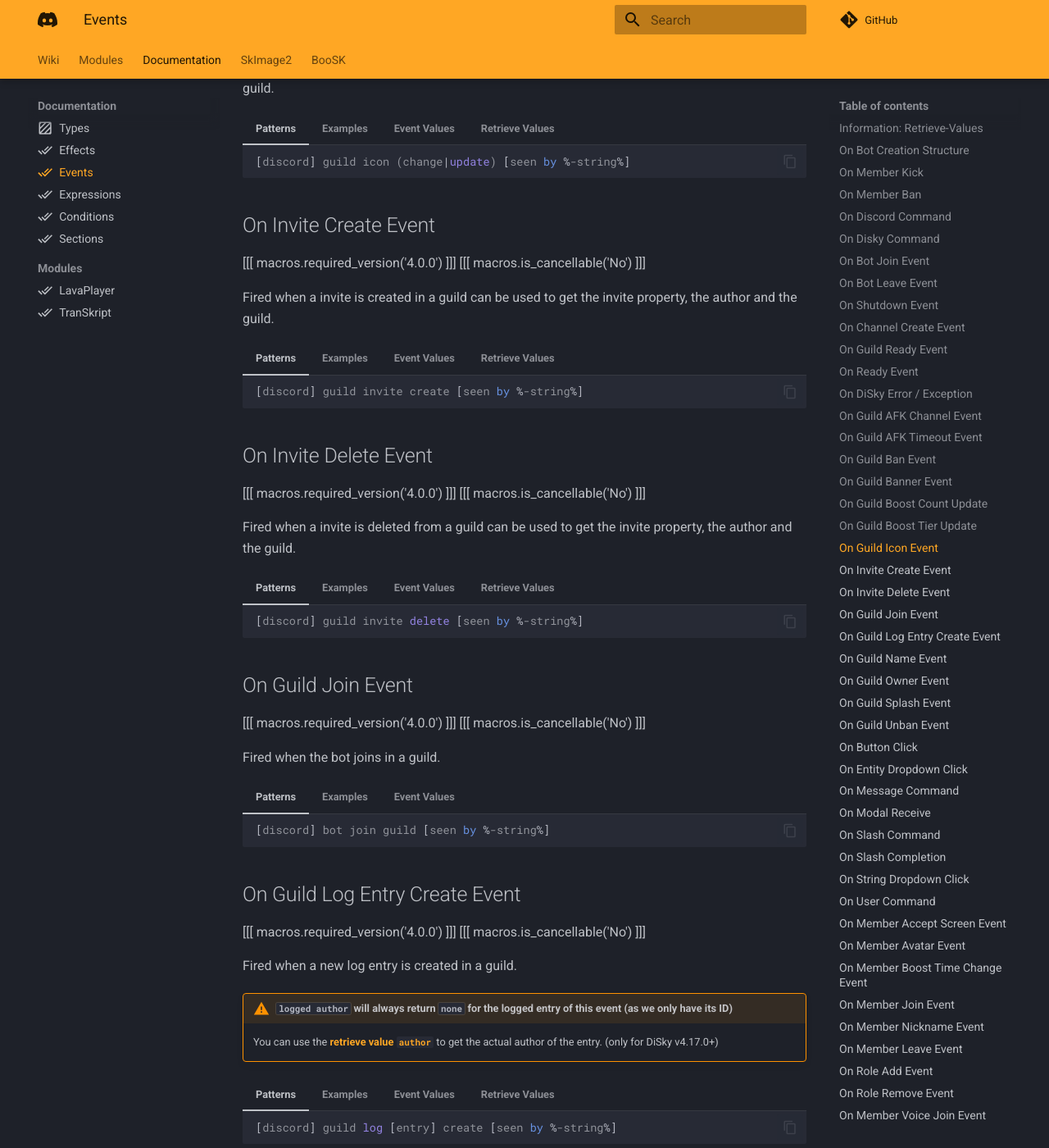
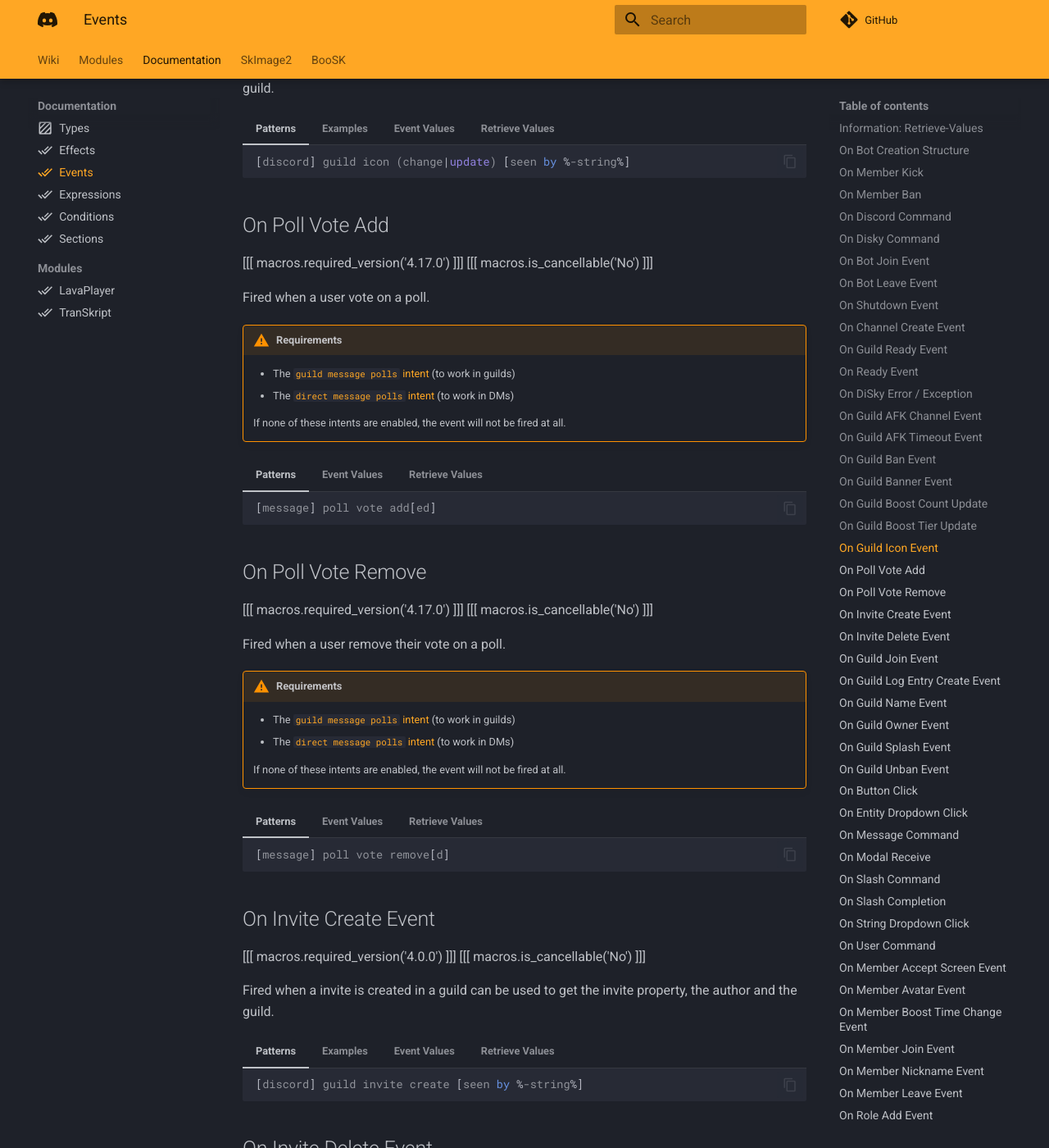
Before and after one commit to DiSkyOrg/Documentation, an MkDocs documentation site: the page built from docs/docs/events.md, in a window 1280 px wide and 1400 px high, scrolled down 6196 px. Shown: the whole window at 82% size. Built offline with MkDocs 1.6.1 and Material for MkDocs 9.7.7, drawn with Linux system fonts in a browser that asks for light colours; comment, search, counter and statistics services are not loaded.

Commit message:
added polls events & intents

````diff
--- a/docs/docs/events.md
+++ b/docs/docs/events.md
@@ -545,6 +545,68 @@ Fired when the icon of a guild changes can be used to get the old/new icon, the
     ```applescript
     author
     ```
+
+## On Poll Vote Add
+
+[[[ macros.required_version('4.17.0') ]]]
+[[[ macros.is_cancellable('No') ]]]
+
+Fired when a user vote on a poll.
+
+!!! warning "Requirements"
+    * The [`guild message polls` intent](../bot/intents.md#message-polls) (to work in guilds)
+    * The [`direct message polls` intent](../bot/intents.md#message-polls) (to work in DMs)
+
+    If none of these intents are enabled, the event will not be fired at all.
+
+=== "Patterns"
+
+    ```applescript
+    [message] poll vote add[ed]
+    ```
+
+=== "Event Values"
+    * [`event-user`](../docs/types.md#user)
+    * [`event-guild`](../docs/types.md#guild)
+    * [`event-bot`](../docs/types.md#bot)
+    * [`event-channel`](../docs/types.md#channel) (and subtypes)
+    * `event-number` (represents the message's ID)
+
+=== "Retrieve Values"
+    * [`message`](#information-retrieve-values) (to get the poll's message)
+    * [`member`](#information-retrieve-values) (to get the voter as member)
+    * [`user`](#information-retrieve-values) (to get the voter as user)
+
+## On Poll Vote Remove
+
+[[[ macros.required_version('4.17.0') ]]]
+[[[ macros.is_cancellable('No') ]]]
+
+Fired when a user remove their vote on a poll.
+
+!!! warning "Requirements"
+    * The [`guild message polls` intent](../bot/intents.md#message-polls) (to work in guilds)
+    * The [`direct message polls` intent](../bot/intents.md#message-polls) (to work in DMs)
+
+    If none of these intents are enabled, the event will not be fired at all.
+
+=== "Patterns"
+
+    ```applescript
+    [message] poll vote remove[d]
+    ```
+
+=== "Event Values"
+    * [`event-user`](../docs/types.md#user)
+    * [`event-guild`](../docs/types.md#guild)
+    * [`event-bot`](../docs/types.md#bot)
+    * [`event-channel`](../docs/types.md#channel) (and subtypes)
+    * `event-number` (represents the message's ID)
+
+=== "Retrieve Values"
+    * [`message`](#information-retrieve-values) (to get the poll's message)
+    * [`member`](#information-retrieve-values) (to get the voter as member)
+    * [`user`](#information-retrieve-values) (to get the voter as user)
 
 ## On Invite Create Event
 
````
Also changed, not shown: docs/bot/intents.md (+39 -25 lines).
